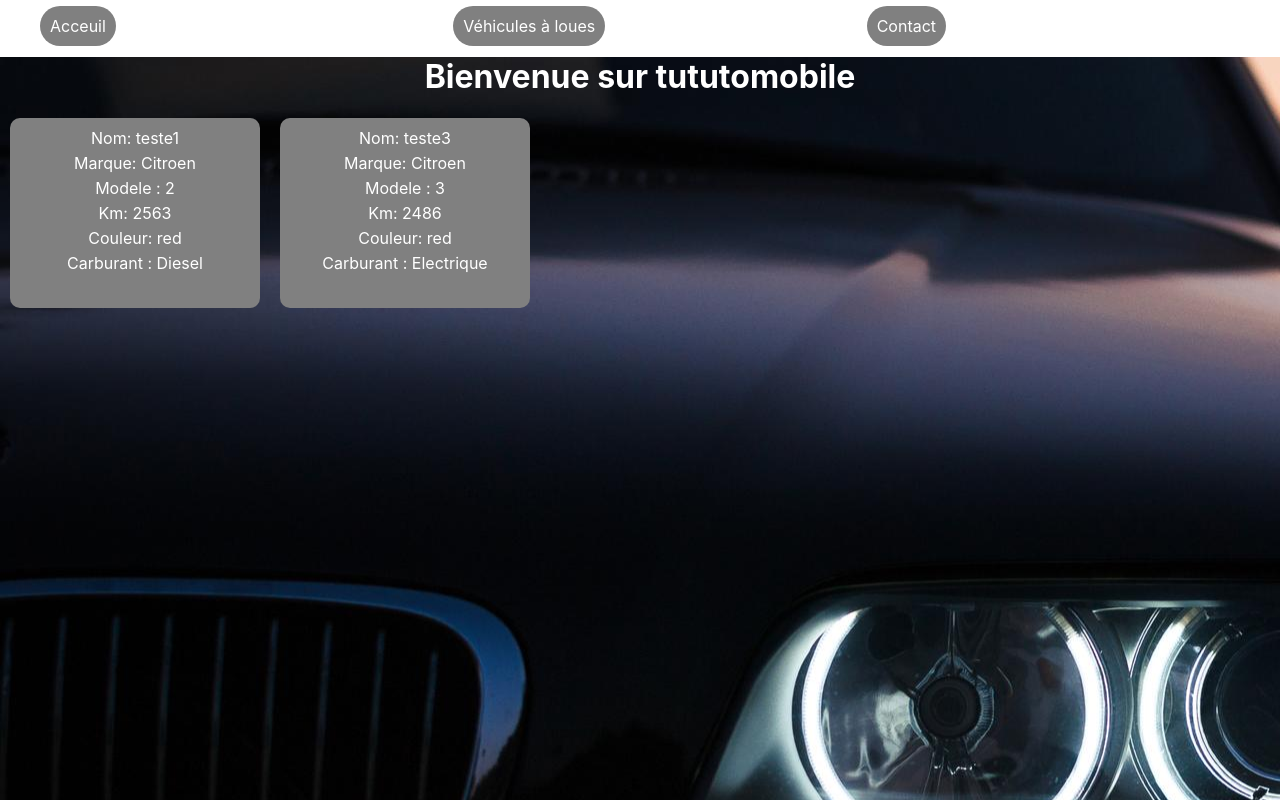
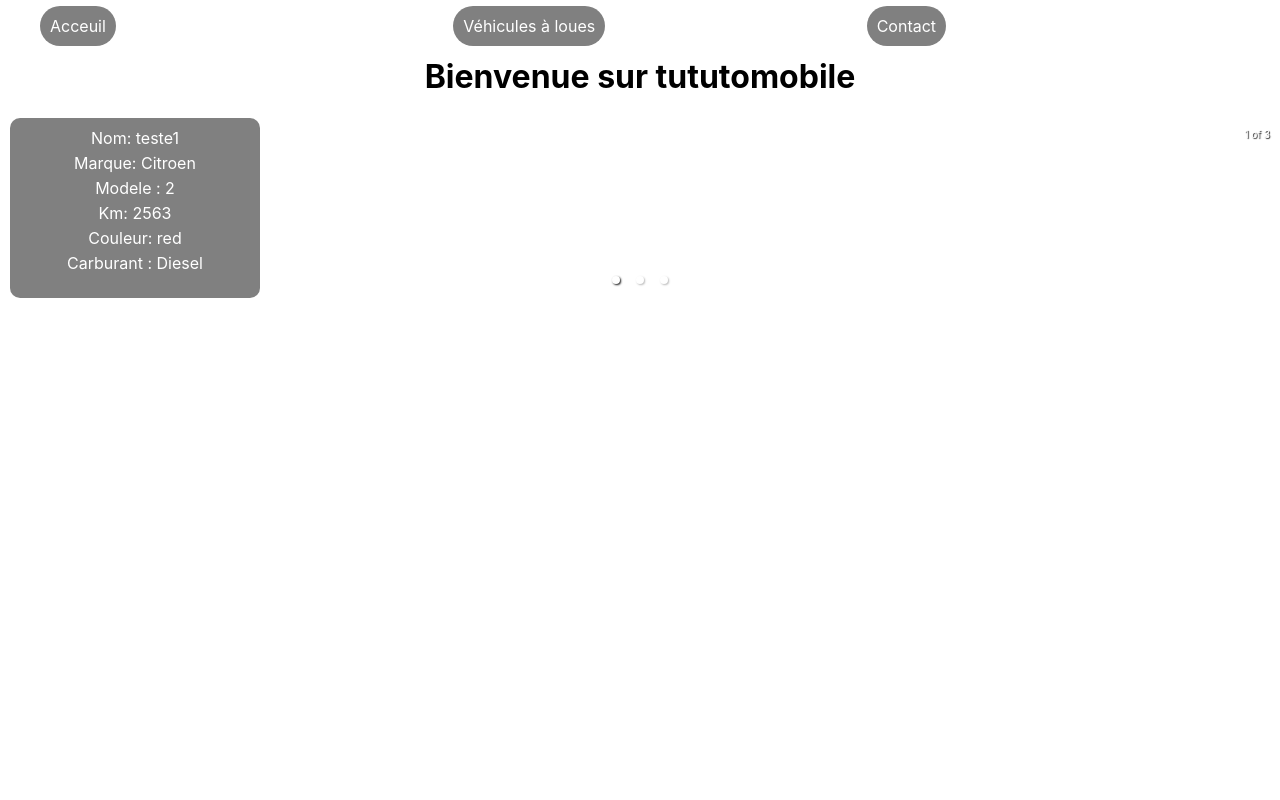
Before and after one commit to Arthur-Tonnoir/tutotumobile, a React (Create React App) app: page / in a window 1280 px wide. Shown: the top 800 px of the page. Built offline with nearby package versions, Linux system fonts and the light colour scheme.

Commit message:
feat: add carousel, remove css variable unnecessary :sparkles:

```diff
--- a/src/Pages/Accueil/Acceuil.js
+++ b/src/Pages/Accueil/Acceuil.js
@@ -1,19 +1,25 @@
 import React, { useState } from 'react';
-import Voiture from '../../Components/Voiture/Voiture'
+import Voiture from '../../Components/Voiture/Voiture';
+import "react-responsive-carousel/lib/styles/carousel.min.css";
 
 import css from './Accueil.module.css'
 
 import vechiules from '../../data';
+import { Carousel } from 'react-responsive-carousel';
 
 function Acceuil(){
 
-    const [vehicules, setVehicules] = useState(vechiules)
+    const [vehicules, setVehicules] = useState(vechiules);
 
-    let voiture = vehicules.map((vehicule, index) => {
-        if(vehicule.isLocation === false)
-        {return (
-            <Voiture
-            key={index}
+    return (
+        <div className={css.main}>
+
+            <h1 className={css.title}>Bienvenue sur tututomobile</h1>
+            <Carousel showArrows={true}>
+                {vehicules.map((vehicule,index) => (
+                    <div key={vehicule.id}>
+                        <Voiture
+            key={vehicule.id}
             nom={vehicule.nom}
             marque={vehicule.marque}
             modele={vehicule.modele}
@@ -26,17 +32,9 @@ function Acceuil(){
             cvfiscaux={vehicule.cvfiscaux}
             porte={vehicule.porte}
             />
-        );}else{
-            return null
-        }
-    })
-
-    return (
-        <div className={css.main}>
-            <h1 className={css.title}>Bienvenue sur tututomobile</h1>
-            <div className={css.voitures}>
-                {voiture}
-            </div>
+                    </div>
+                ))}
+            </Carousel>
         </div>
     )
 }
--- a/src/Pages/Accueil/Accueil.module.css
+++ b/src/Pages/Accueil/Accueil.module.css
@@ -1,12 +1,4 @@
-.voitures{
-  display: flex;
-  flex-direction: row;
-  height: 900px;
-}
 .title{
-  color: white;
+  color: black;
   text-align: center;
 }
-.main{
-  background: url('../../assets/png/imagevoiture.png');
-}
```
